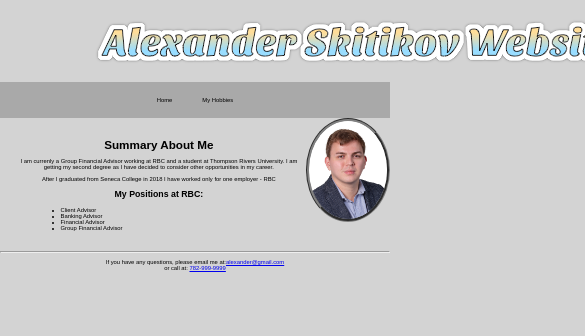
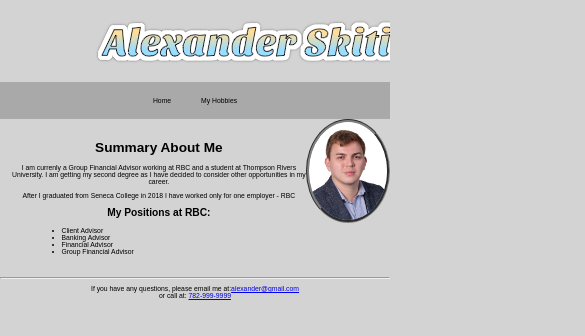
Before and after one commit to alex777573/alexskitikovwebsite, a plain HTML site: page index.html in a window 390 px wide. Shown: the top 336 px of the page, 585 px wide, since content can reach past the window. Drawn offline with Linux system fonts and the light colour scheme.

Commit message:
Add files via upload

```diff
--- a/stylesheets/style.css
+++ b/stylesheets/style.css
@@ -15,11 +15,12 @@ body {
   height: 100%;
   background-color: lightgray;
   font-family: Arial, Helvetica, sans-serif;
-  font-size: 1.5vw;
+  font-size: 1.75vw;
+  overflow-x: hidden;
 }
 
 header {
-  text-align: center;
+  text-align: left;
 }
 
 .navbar {
@@ -68,6 +69,7 @@ ul {
   background-color: lightgray;
   max-width: 100%;
   text-align: center;
+  margin: 0 auto;
 }
 
 #alex_onthebalcony,
@@ -82,3 +84,9 @@ ul {
   float: right;
   margin: 0 auto;
 }
+@media (max-width: 600px) {
+  header,
+  .navbar {
+    flex-direction: column;
+  }
+}
```
